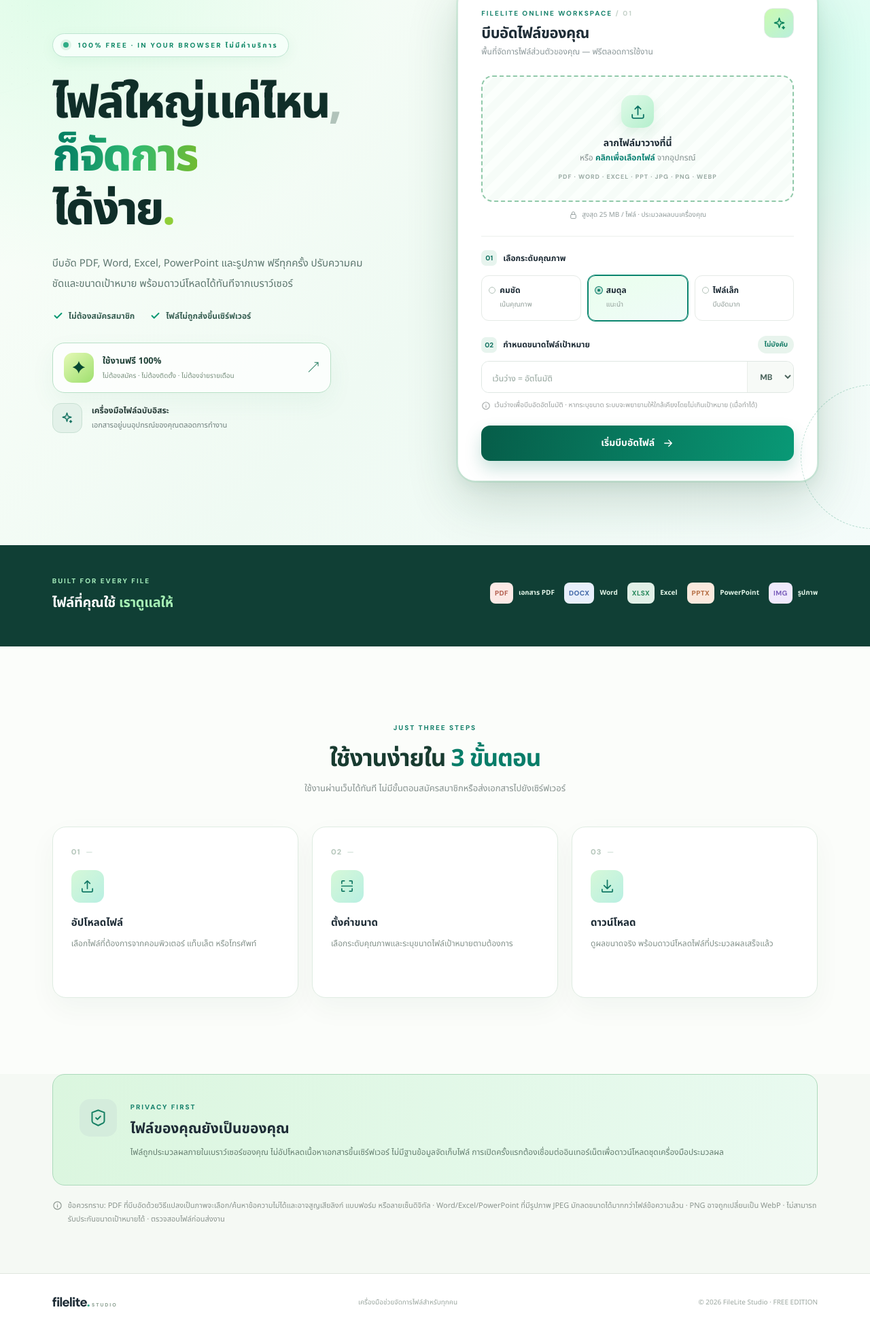
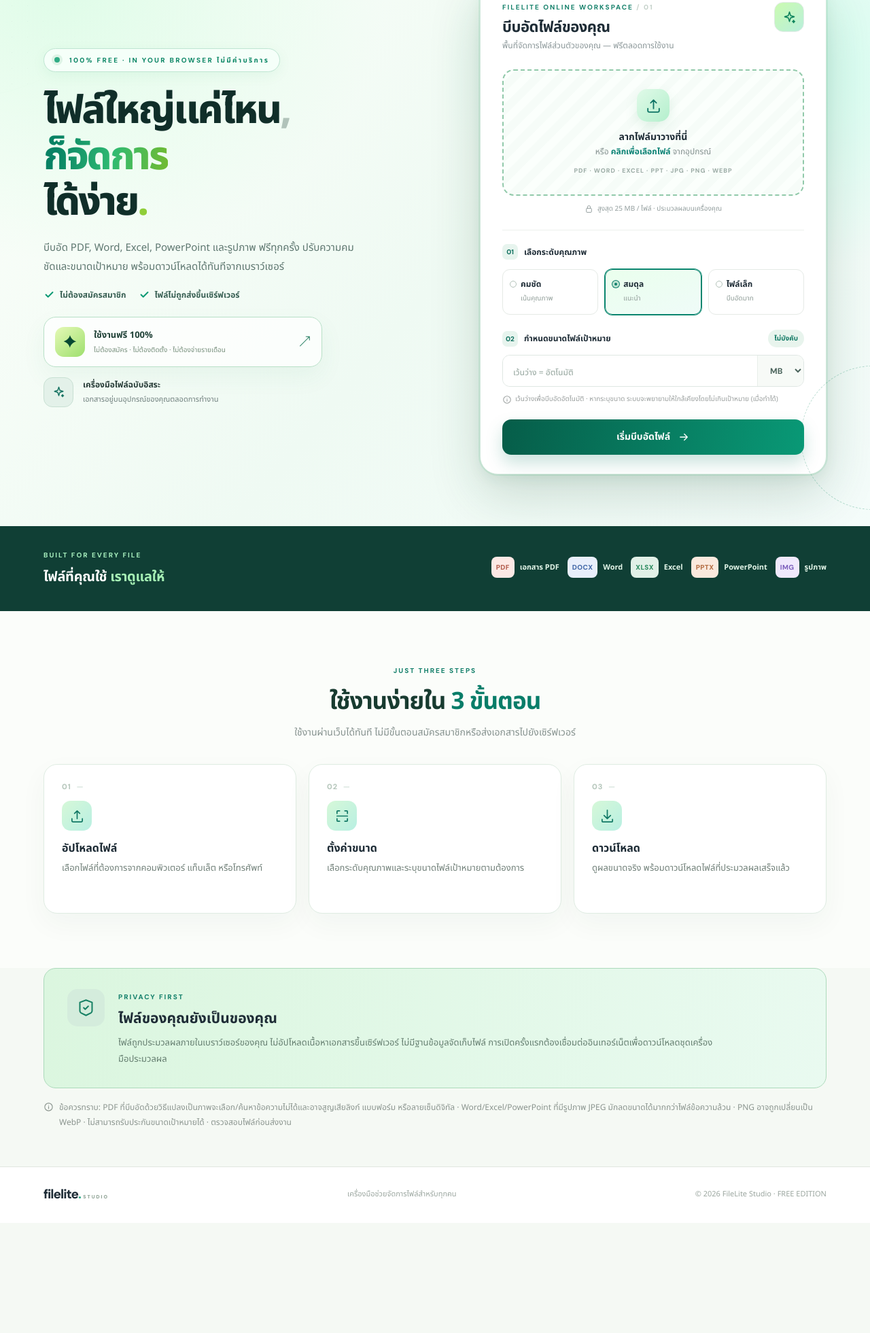
Before and after one commit to eirchard/filelite-studio, a website: page public/index.html in a window 1280 px wide. Shown: the part 181-2142 px from the top of the page at 68% size. After the commit the page ends 1980 px from the top, so only its background shows below. Drawn offline with Linux system fonts and the light colour scheme.

Commit message:
style: refine section spacing, card proportions and typography responsively

```diff
--- a/public/index.html
+++ b/public/index.html
@@ -62,6 +62,49 @@ body{background:#f5f9f4}
 
 .target-control input::placeholder{font:500 12px var(--font);letter-spacing:0;color:#a0afa8;opacity:1}
 .optional-label{background:#e8f4ed;color:#147b66;padding:5px 9px;border-radius:20px;font-weight:700}
+
+/* FileLite UI refinement — spacing, proportions and legibility only; 2026-10-22 */
+@media (min-width: 841px) {
+  :root { --fl-gutter: max(clamp(28px, 5vw, 90px), calc(50% - 680px)); }
+  .site-header, .hero, .trust-strip, .how-section, .site-footer { padding-inline: var(--fl-gutter); }
+  .privacy-section { margin-inline: var(--fl-gutter); }
+  .footnote { margin-inline: var(--fl-gutter); }
+  .hero { padding-block: 60px 76px; gap: clamp(36px, 4.2vw, 68px); grid-template-columns: minmax(0, 1fr) minmax(350px, 510px); }
+  .hero h1 { font-size: clamp(44px, 4.5vw, 72px); margin: 24px 0 18px; }
+  .hero-sub { line-height: 1.85; }
+  .hero-advantages { margin-top: 18px; gap: 18px; }
+  .hero-proof { margin-top: 23px; }
+  .compressor-panel { padding: 30px 32px 28px; }
+  .trust-strip { padding-block: 30px 34px; gap: 24px; }
+  .format-list { gap: 12px; }
+  .how-section { padding-block: 76px 80px; }
+  .steps-grid { margin-top: 34px; gap: 18px; }
+  .step-card { min-height: 220px; padding: 25px 26px 26px; }
+  .step-icon { margin-top: 14px; width: 44px; height: 44px; }
+  .step-card h3 { font-size: 16px; margin: 14px 0 6px; }
+  .privacy-section { padding: 30px 34px; }
+  .footnote { margin-top: 18px; margin-bottom: 54px; }
+  .site-footer { padding-block: 27px 30px; }
+}
+.section-intro p { font-size: 14px; line-height: 1.75; }
+.step-card p { font-size: 13px; line-height: 1.75; color: #718079; }
+.format-list>span { font-size: 11px; }
+.privacy-section p { font-size: 13px; line-height: 1.85; }
+.footnote { font-size: 12px; line-height: 1.8; }
+.site-footer p, .site-footer>span { font-size: 11px; }
+@media (min-width: 621px) and (max-width: 840px) {
+  .how-section { padding-block: 70px 76px; }
+  .steps-grid { margin-top: 34px; gap: 14px; }
+  .step-card { min-height: 218px; padding: 24px 20px; }
+}
+@media (max-width: 620px) {
+  .how-section { padding-block: 58px 64px; }
+  .step-card { min-height: 0; padding: 21px 22px; }
+  .step-card p { font-size: 13px; }
+  .section-intro p { font-size: 12px; line-height: 1.8; }
+  .privacy-section p { font-size: 12px; line-height: 1.85; }
+  .footnote { font-size: 11px; }
+}
 </style>
 </head>
 <body>
```
